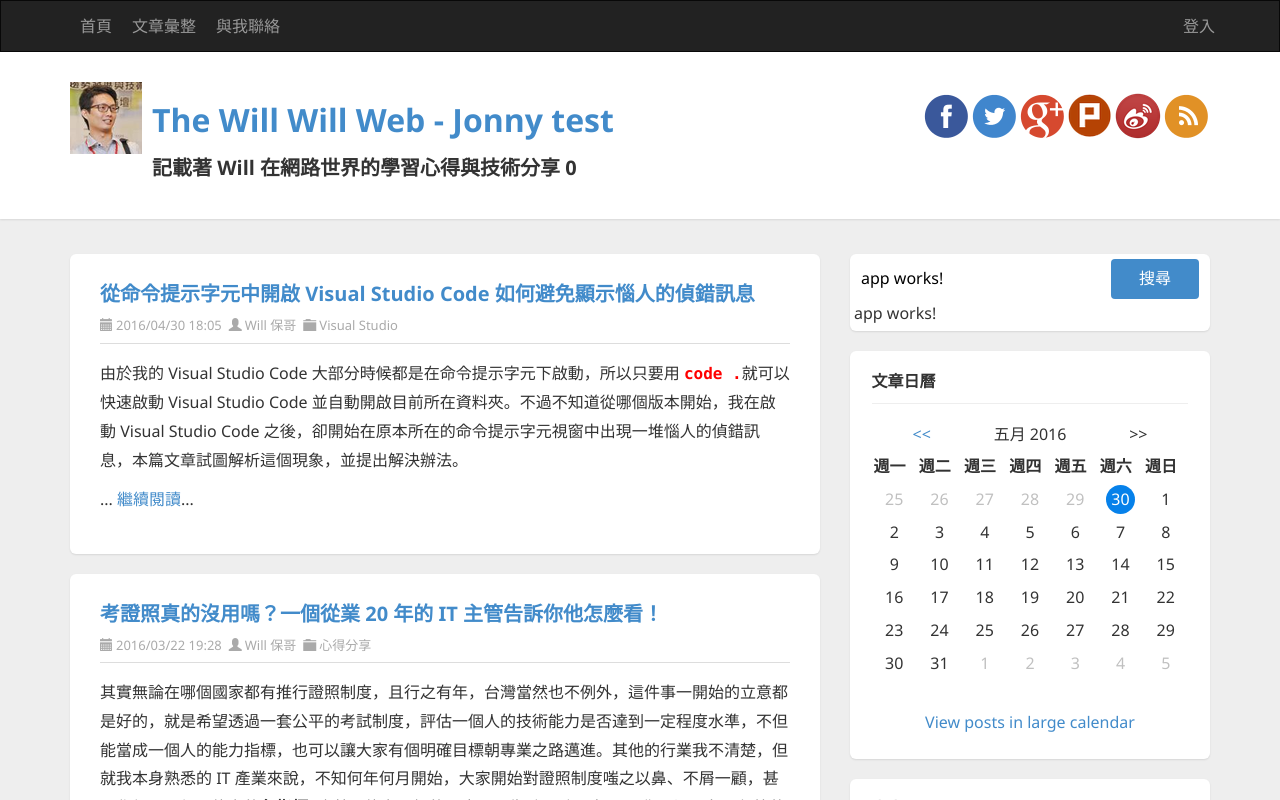
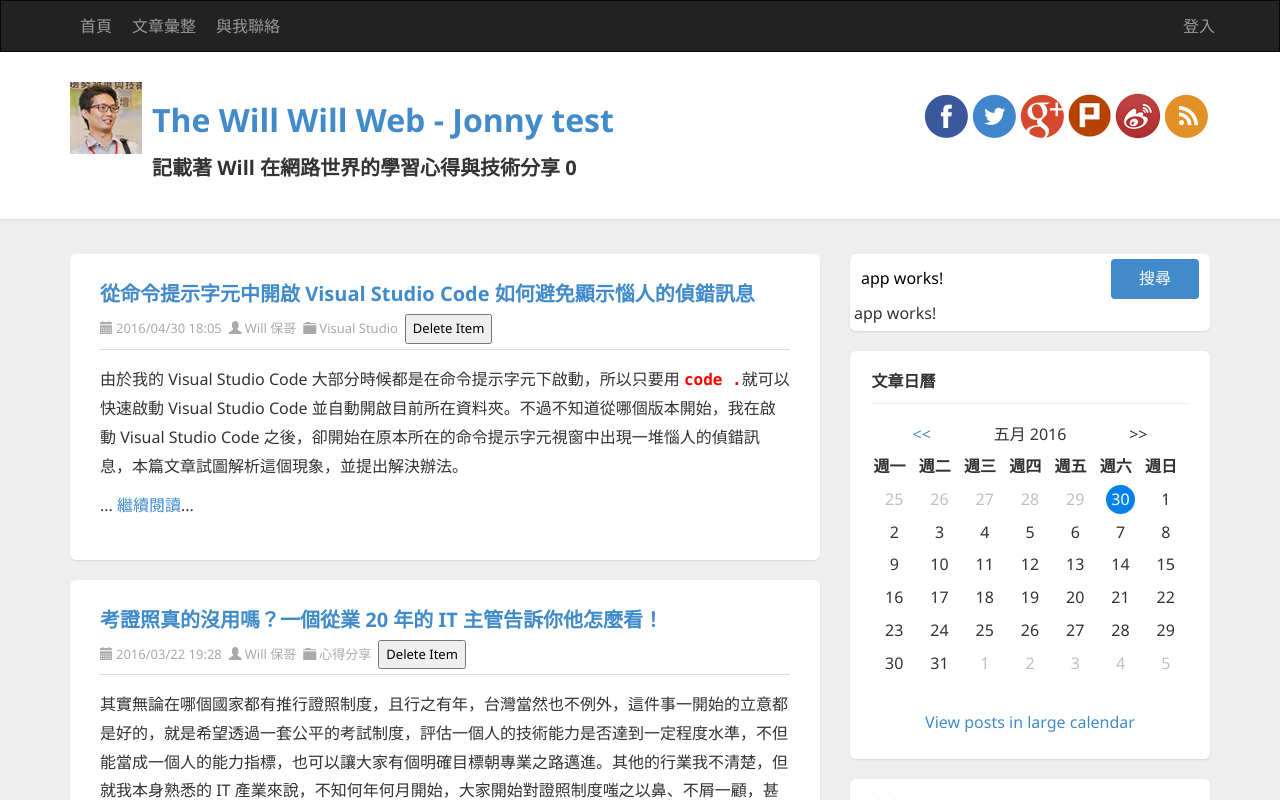
Before and after one commit to JonnyLai/MyAngular2TestProject, an Angular app: page / in a window 1280 px wide. Shown: the top 800 px of the page. Built offline with nearby package versions, Linux system fonts and the light colour scheme.

Commit message:
子元件傳遞

```diff
--- a/src/app/app.component.html
+++ b/src/app/app.component.html
@@ -10,7 +10,7 @@
       <div id="ctl00_cphBody_PostList1_posts" class="posts">
 
         <!-- Article START-->
-        <app-article *ngFor="let item of data" [item]="item">
+        <app-article *ngFor="let item of data" [item]="item" (delete)="doDelete($event)">
 
         </app-article>
         <!-- Article END-->
--- a/src/app/app.component.ts
+++ b/src/app/app.component.ts
@@ -14,6 +14,11 @@
 
   doClearn(input: HTMLInputElement) {
     this.title = input.value = "";
+  }
+
+  doDelete(item) {
+    let idx = this.data.indexOf(item);
+    this.data.splice(idx, 1);
   }
 
   data = [
--- a/src/app/article/article.component.html
+++ b/src/app/article/article.component.html
@@ -7,6 +7,7 @@
       <span class="post-date"><i class="glyphicon glyphicon-calendar"></i>{{item.date}}</span>
       <span class="post-author"><i class="glyphicon glyphicon-user"></i><a href="http://blog.miniasp.com/author/will.aspx">{{item.author}}</a></span>
       <span class="post-category"><i class="glyphicon glyphicon-folder-close"></i><a [href]="item['category-link']">{{item.category}}</a></span>
+    <button (click)="doDelete()">Delete Item</button>
     </div>
   </header>
   <section class="post-body text" [innerHTML]="item.summary">
--- a/src/app/article/article.component.ts
+++ b/src/app/article/article.component.ts
@@ -1,4 +1,4 @@
-import { Component, OnInit, Input } from '@angular/core';
+import { Component, OnInit, Input, EventEmitter, Output } from '@angular/core';
 
 @Component({
   selector: 'app-article',
@@ -6,12 +6,16 @@
   styleUrls: ['./article.component.css']
 })
 export class ArticleComponent implements OnInit {
-
-@Input()
-item: any;
+  @Input()
+  item: any;
+  @Output()
+  delete = new EventEmitter<any>();
   constructor() { }
 
   ngOnInit() {
   }
 
+  doDelete() {
+    this.delete.emit(this.item);
+  }
 }
```
